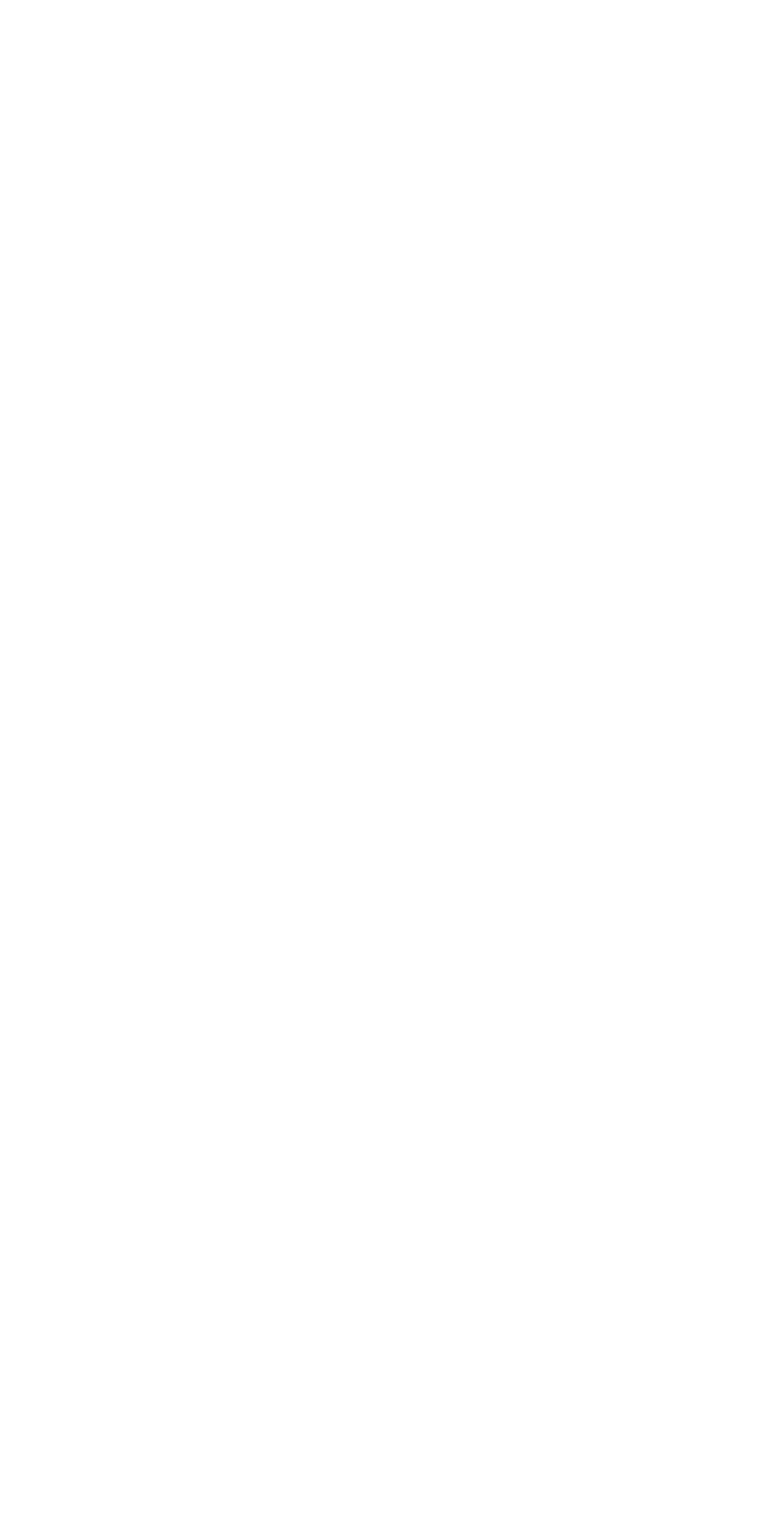
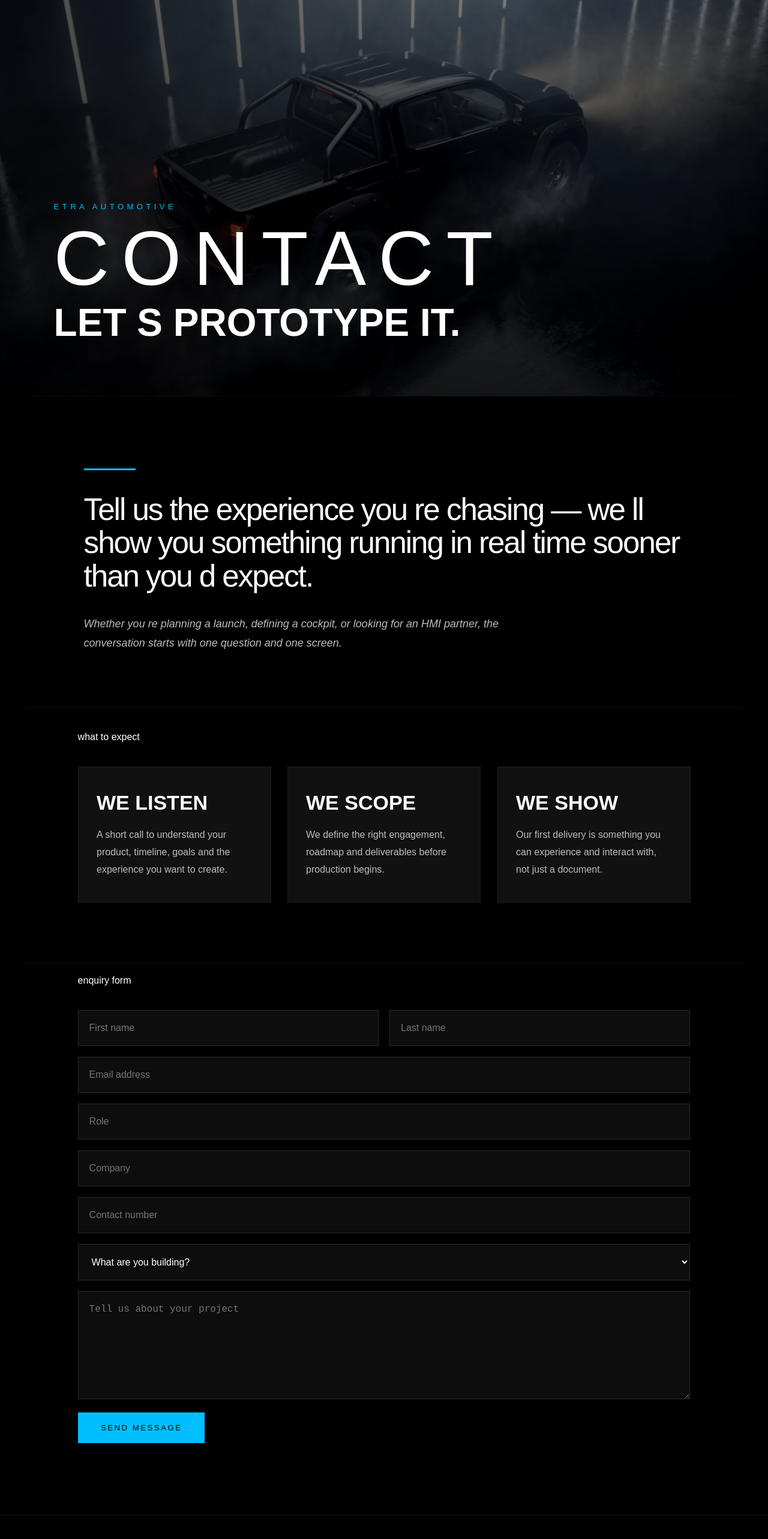
Before and after one commit to MaddyMadhav14/etra-automotive, a Next.js app: page /contact in a window 1280 px wide. Shown: the part 218-2784 px from the top of the page at 60% size. Before the commit the page ends 800 px from the top, so only its background shows below. Built offline with nearby package versions, Linux system fonts and the light colour scheme.

Commit message:
Complete contact page and final animations

```diff
--- /dev/null
+++ b/src/app/contact/ContactForm.jsx
@@ -0,0 +1,64 @@
+"use client";
+
+import FadeUp from "../components/FadeUp";
+
+export default function ContactForm() {
+  return (
+    <section className="contact-form-section">
+      <p className="section-kicker">enquiry form</p>
+
+      <form
+        className="contact-form"
+        onSubmit={(e) => {
+          e.preventDefault();
+          alert("Message submitted successfully!");
+        }}
+      >
+        <FadeUp delay={0.05}>
+          <div className="form-row">
+            <input type="text" placeholder="First name" />
+            <input type="text" placeholder="Last name" />
+          </div>
+        </FadeUp>
+
+        <FadeUp delay={0.1}>
+          <input type="email" placeholder="Email address" />
+        </FadeUp>
+
+        <FadeUp delay={0.15}>
+          <input type="text" placeholder="Role" />
+        </FadeUp>
+
+        <FadeUp delay={0.2}>
+          <input type="text" placeholder="Company" />
+        </FadeUp>
+
+        <FadeUp delay={0.25}>
+          <input type="tel" placeholder="Contact number" />
+        </FadeUp>
+
+        <FadeUp delay={0.3}>
+          <select defaultValue="">
+            <option value="" disabled>
+              What are you building?
+            </option>
+            <option>CGI</option>
+            <option>Configurator</option>
+            <option>HMI</option>
+            <option>Digital Twin</option>
+            <option>Realtime 3D</option>
+            <option>Other</option>
+          </select>
+        </FadeUp>
+
+        <FadeUp delay={0.35}>
+          <textarea placeholder="Tell us about your project"></textarea>
+        </FadeUp>
+
+        <FadeUp delay={0.4}>
+          <button type="submit">send message</button>
+        </FadeUp>
+      </form>
+    </section>
+  );
+}
--- /dev/null
+++ b/src/app/contact/Expectations.jsx
@@ -0,0 +1,35 @@
+import FadeUp from "../components/FadeUp";
+
+const items = [
+  {
+    title: "WE LISTEN",
+    text: "A short call to understand your product, timeline, goals and the experience you want to create."
+  },
+  {
+    title: "WE SCOPE",
+    text: "We define the right engagement, roadmap and deliverables before production begins."
+  },
+  {
+    title: "WE SHOW",
+    text: "Our first delivery is something you can experience and interact with, not just a document."
+  }
+];
+
+export default function Expectations() {
+  return (
+    <section className="expect-section">
+      <span className="section-kicker">what to expect</span>
+
+      <div className="expect-grid">
+        {items.map((item, index) => (
+          <FadeUp key={index} delay={index * 0.15}>
+            <div className="expect-card">
+              <h3>{item.title}</h3>
+              <p>{item.text}</p>
+            </div>
+          </FadeUp>
+        ))}
+      </div>
+    </section>
+  );
+}
--- /dev/null
+++ b/src/app/contact/Hero.jsx
@@ -0,0 +1,14 @@
+export default function Hero() {
+  return (
+    <section className="contact-hero">
+      <div className="contact-hero-bg"></div>
+      <div className="contact-overlay"></div>
+
+      <div className="contact-content">
+        <span>etra automotive</span>
+        <h1>contact</h1>
+        <h2>let s prototype it.</h2>
+      </div>
+    </section>
+  );
+}
--- /dev/null
+++ b/src/app/contact/Intro.jsx
@@ -0,0 +1,17 @@
+export default function Intro() {
+  return (
+    <section className="contact-intro">
+      <div className="intro-line"></div>
+
+      <p className="contact-intro-main">
+        Tell us the experience you re chasing — we ll show you something running
+        in real time sooner than you d expect.
+      </p>
+
+      <p className="contact-intro-note">
+        Whether you re planning a launch, defining a cockpit, or looking for an
+        HMI partner, the conversation starts with one question and one screen.
+      </p>
+    </section>
+  );
+}
--- a/src/app/contact/page.js
+++ b/src/app/contact/page.js
@@ -1,3 +1,38 @@
+import Header from "../components/Header";
+import Footer from "../components/Footer";
+import ScrollProgress from "../components/ScrollProgress";
+import Hero from "./Hero";
+import Intro from "./Intro";
+import Expectations from "./Expectations";
+import "../styles/contact.css";
+import ContactForm from "./ContactForm";
+import FadeUp from "../components/FadeUp";
+
 export default function ContactPage() {
-  return <h1>Contact Page</h1>;
+  return (
+    <>
+      <Header />
+      <ScrollProgress />
+
+      <main className="contact-page">
+       <Hero />
+
+<FadeUp>
+  <Intro />
+</FadeUp>
+
+<FadeUp delay={0.1}>
+  <Expectations />
+</FadeUp>
+
+<FadeUp delay={0.2}>
+  <ContactForm />
+</FadeUp>
+
+
+      </main>
+
+      <Footer />
+    </>
+  );
 }
--- a/src/app/styles/contact.css
+++ b/src/app/styles/contact.css
@@ -0,0 +1,338 @@
+.contact-page {
+  background: #000;
+  color: #fff;
+  overflow-x: hidden;
+}
+
+.contact-hero {
+  position: relative;
+  min-height: 100vh;
+  display: flex;
+  align-items: flex-end;
+  padding: 0 7vw 90px;
+  overflow: hidden;
+}
+
+.contact-hero-bg {
+  position: absolute;
+  inset: 0;
+  background-image: url("/images/expertise-hero.webp");
+  background-size: cover;
+  background-position: center;
+  filter: brightness(0.82) contrast(1.08) saturate(1.05);
+  transform: scale(1.06);
+  animation: heroZoom 18s ease-in-out infinite alternate;
+}
+@keyframes heroZoom{
+    from{
+        transform: scale(1);
+    }
+    to{
+        transform: scale(1.08);
+    }
+}
+
+.contact-overlay {
+  position: absolute;
+  inset: 0;
+  background:
+    linear-gradient(to bottom, rgba(0,0,0,.10), rgba(0,0,0,.72)),
+    linear-gradient(to right, rgba(0,0,0,.55), rgba(0,0,0,.12));
+}
+
+.contact-content {
+  position: relative;
+  z-index: 2;
+  max-width: 1000px;
+  animation: contactFadeUp 1s ease forwards;
+}
+@keyframes fadeUp{
+    from{
+        opacity:0;
+        transform:translateY(50px);
+    }
+    to{
+        opacity:1;
+        transform:translateY(0);
+    }
+}
+
+.contact-content span {
+  color: #00bfff;
+  text-transform: uppercase;
+  letter-spacing: .42em;
+  font-size: 13px;
+}
+
+.contact-content h1 {
+  font-size: clamp(58px, 10vw, 150px);
+  font-weight: 300;
+  text-transform: uppercase;
+  letter-spacing: .16em;
+  line-height: .9;
+  margin: 20px 0 18px;
+}
+
+.contact-content h2 {
+  font-size: clamp(32px, 5vw, 78px);
+  text-transform: uppercase;
+  line-height: 1;
+  margin: 0;
+}
+
+.contact-intro {
+  max-width: 1180px;
+  margin: 0 auto;
+  padding: 120px 7vw 90px;
+}
+
+.intro-line {
+  width: 86px;
+  height: 3px;
+  background: #00bfff;
+  margin-bottom: 38px;
+}
+
+.contact-intro-main {
+  max-width: 1000px;
+  font-size: clamp(28px, 4vw, 58px);
+  line-height: 1.08;
+  letter-spacing: -0.04em;
+  font-weight: 300;
+  margin: 0;
+}
+
+.contact-intro-note {
+  max-width: 760px;
+  margin-top: 36px;
+  color: #bdbdbd;
+  font-size: 18px;
+  line-height: 1.8;
+  font-style: italic;
+}
+
+@keyframes contactFadeUp {
+  from {
+    opacity: 0;
+    transform: translateY(34px);
+  }
+  to {
+    opacity: 1;
+    transform: translateY(0);
+  }
+}
+
+@media (max-width: 768px) {
+  .contact-hero {
+    min-height: 88vh;
+    padding: 0 24px 70px;
+  }
+
+  .contact-content h1 {
+    letter-spacing: .06em;
+  }
+
+  .contact-intro {
+    padding: 80px 24px 60px;
+  }
+
+  .contact-intro-main {
+    font-size: 32px;
+  }
+
+  .contact-intro-note {
+    font-size: 15px;
+  }
+}
+.expect-section{
+    max-width:1200px;
+    margin:0 auto;
+    padding:40px 7vw 100px;
+}
+
+.expect-grid{
+    display:grid;
+    grid-template-columns:repeat(3,1fr);
+    gap:28px;
+    margin-top:40px;
+}
+
+.expect-card{
+    background:#111;
+    border-left:4px solid #00bfff;
+    padding:40px 30px;
+    transition:.4s ease;
+    border:1px solid rgba(255,255,255,.06);
+}
+
+.expect-card:hover{
+    transform:translateY(-10px);
+    border-color:#00bfff;
+    box-shadow:0 20px 40px rgba(0,191,255,.18);
+}
+
+.expect-card h3{
+    font-size:34px;
+    margin-bottom:20px;
+}
+
+.expect-card p{
+    color:#bdbdbd;
+    line-height:1.8;
+}
+
+@media(max-width:900px){
+    .expect-grid{
+        grid-template-columns:1fr;
+    }
+}
+.contact-form-section {
+  max-width: 1200px;
+  margin: 0 auto;
+  padding: 20px 7vw 120px;
+}
+
+.contact-form {
+  margin-top: 40px;
+  display: grid;
+  gap: 18px;
+}
+
+.form-row {
+  display: grid;
+  grid-template-columns: 1fr 1fr;
+  gap: 18px;
+}
+
+.contact-form input,
+.contact-form select,
+.contact-form textarea {
+  width: 100%;
+  background: #0d0d0d;
+  color: #fff;
+  border: 1px solid rgba(255,255,255,.12);
+  padding: 20px 18px;
+  font-size: 16px;
+  outline: none;
+  transition: .35s ease;
+}
+
+.contact-form textarea {
+  min-height: 180px;
+  resize: vertical;
+}
+
+.contact-form input:focus,
+.contact-form select:focus,
+.contact-form textarea:focus {
+  border-color: #00bfff;
+  box-shadow: 0 0 0 3px rgba(0,191,255,.12);
+}
+
+.contact-form button {
+  width: fit-content;
+  padding: 18px 38px;
+  background: #00bfff;
+  color: #000;
+  border: 0;
+  text-transform: uppercase;
+  letter-spacing: .18em;
+  cursor: pointer;
+  transition: .35s ease;
+}
+
+.contact-form button:hover {
+  transform: translateY(-4px);
+  box-shadow: 0 20px 45px rgba(0,191,255,.35);
+}
+
+@media (max-width: 700px) {
+  .contact-form-section {
+    padding: 20px 24px 90px;
+  }
+
+  .form-row {
+    grid-template-columns: 1fr;
+  }
+}
+.contact-intro,
+.expect-section,
+.contact-form-section {
+  animation: contactFadeUp 0.9s ease both;
+  border-top: 1px solid rgba(255,255,255,.05);
+}
+
+.contact-form input:hover,
+.contact-form select:hover,
+.contact-form textarea:hover {
+  border-color: rgba(0,191,255,.45);
+}
+
+.expect-card,
+.contact-form button {
+  will-change: transform;
+}
+/* contact final effects */
+
+.contact-hero-bg {
+  animation: contactHeroZoom 18s ease-in-out infinite alternate;
+}
+
+@keyframes contactHeroZoom {
+  from {
+    transform: scale(1.04);
+  }
+
+  to {
+    transform: scale(1.1);
+  }
+}
+
+.contact-content {
+  animation: contactTextFade 1s ease forwards;
+}
+
+@keyframes contactTextFade {
+  from {
+    opacity: 0;
+    transform: translateY(45px);
+  }
+
+  to {
+    opacity: 1;
+    transform: translateY(0);
+  }
+}
+
+.expect-card {
+  transition: 0.45s ease;
+  will-change: transform;
+}
+
+.expect-card:hover {
+  transform: translateY(-10px);
+  border-color: #00bfff;
+  box-shadow: 0 24px 70px rgba(0, 191, 255, 0.16);
+}
+.contact-form input,
+.contact-form select,
+.contact-form textarea {
+  transition: 0.35s ease;
+}
+
+.contact-form input:hover,
+.contact-form select:hover,
+.contact-form textarea:hover {
+  border-color: rgba(0, 191, 255, 0.55);
+}
+
+.contact-form button {
+  position: relative;
+  overflow: hidden;
+  transition: 0.35s ease;
+}
+
+.contact-form button:hover {
+  transform: translateY(-4px);
+  box-shadow: 0 20px 45px rgba(0, 191, 255, 0.35);
+}
```
